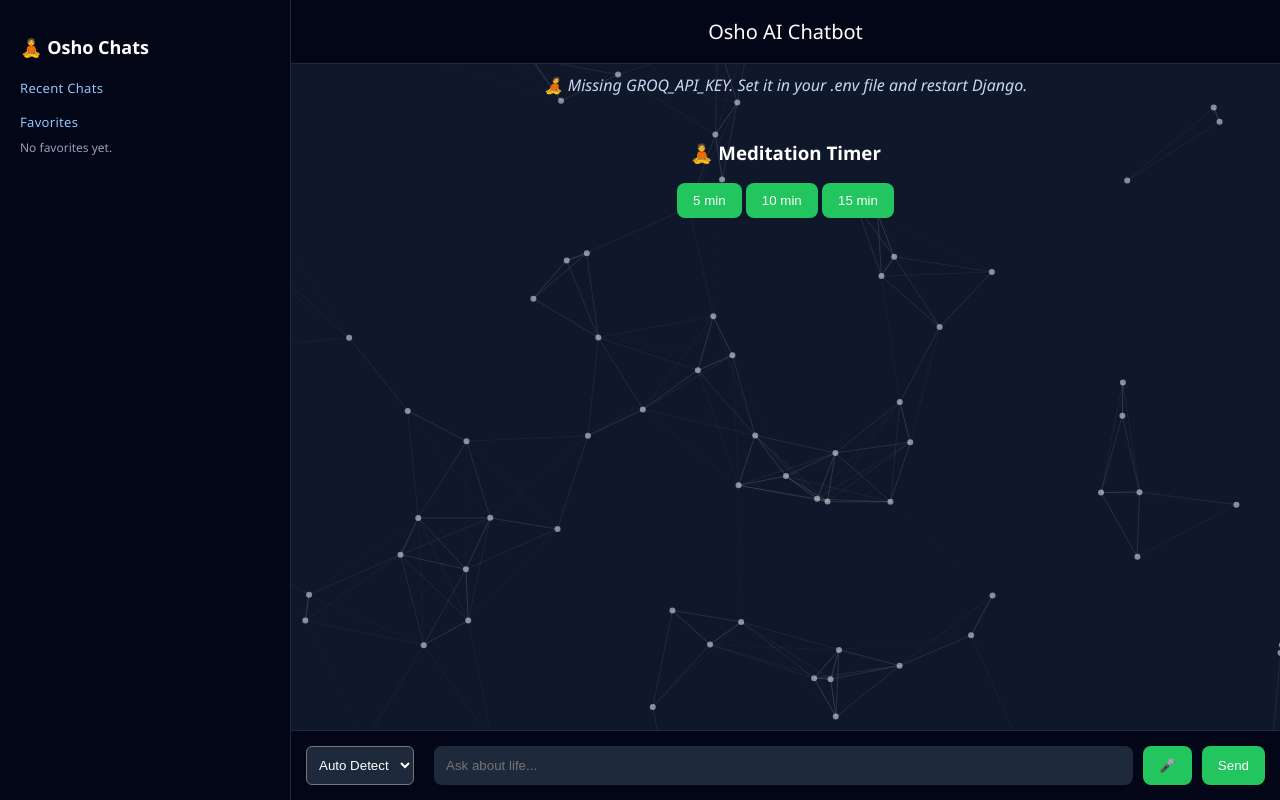
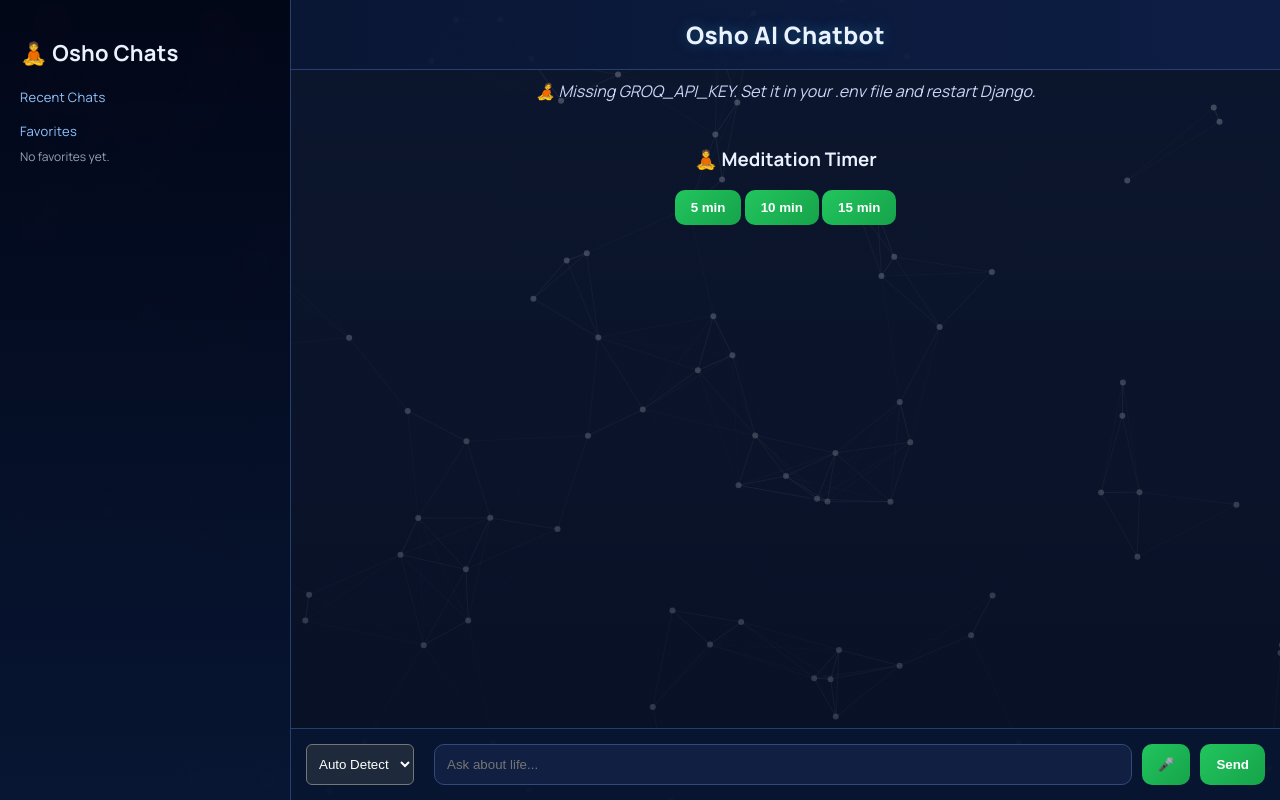
Before and after one commit to temporalzone/oshoai, a Django app: page / in a window 1280 px wide. Run offline with Django 5.2, Linux system fonts and the light colour scheme.

Commit message:
Enhance chatbot UI with modern styling and responsive layout

```diff
--- a/chatbot/templates/chat.html
+++ b/chatbot/templates/chat.html
@@ -9,14 +9,27 @@
 
 <style>
 
+@import url("https://fonts.googleapis.com/css2?family=Manrope:wght@400;500;700;800&display=swap");
+
+:root{
+--bg:#060f24;
+--panel:#0b1734cc;
+--panel-border:#25406f;
+--text:#eaf2ff;
+--muted:#9db3d6;
+--accent:#22c55e;
+--accent-2:#38bdf8;
+}
+
 
 body{
 margin:0;
-font-family:Segoe UI;
-background:#0f172a;
-color:white;
+font-family:Manrope, "Segoe UI", sans-serif;
+background:radial-gradient(circle at 20% 0%, #12244d 0%, #060f24 52%);
+color:var(--text);
 display:flex;
 height:100vh;
+overflow:hidden;
 }
 
 #language{
@@ -41,14 +54,17 @@ background:#0f172a;
 
 .sidebar{
 width:250px;
-background:#020617;
-border-right:1px solid #1e293b;
+background:linear-gradient(180deg, #020617f0, #081634f0);
+border-right:1px solid var(--panel-border);
 padding:20px;
+overflow-y:auto;
+backdrop-filter:blur(8px);
 }
 
 .sidebar h2{
-font-size:18px;
+font-size:22px;
 margin-bottom:20px;
+letter-spacing:.2px;
 }
 
 .history{
@@ -91,11 +142,33 @@ color:#fca5a5;
 padding:0;
 font-size:14px;
 cursor:pointer;
+transition:transform .2s ease;
+}
+
+.fav-remove:hover{
+transform:scale(1.08);
 }
 
 .fav-empty{
 font-size:12px;
 color:#94a3b8;
+}
+
+#favorites{
+max-height:48vh;
+overflow-y:auto;
+padding-right:4px;
+}
+
+.sidebar::-webkit-scrollbar,
+#favorites::-webkit-scrollbar{
+width:7px;
+}
+
+.sidebar::-webkit-scrollbar-thumb,
+#favorites::-webkit-scrollbar-thumb{
+background:#1e3a8a;
+border-radius:8px;
 }
 
 /* Main */
@@ -104,14 +177,18 @@ color:#94a3b8;
 flex:1;
 display:flex;
 flex-direction:column;
+background:linear-gradient(180deg, rgba(10,22,50,.55), rgba(6,15,36,.7));
 }
 
 .header{
 padding:18px;
-background:#020617;
-border-bottom:1px solid #1e293b;
-font-size:20px;
+background:linear-gradient(90deg, #0a1735ea, #0e1f47ea);
+border-bottom:1px solid var(--panel-border);
+font-size:24px;
+font-weight:800;
+letter-spacing:.4px;
 text-align:center;
+text-shadow:0 0 14px rgba(56,189,248,.35);
 }
 
 /* Chat */
@@ -167,27 +253,41 @@ background:#1e293b;
 .input-area{
 display:flex;
 padding:15px;
-background:#020617;
-border-top:1px solid #1e293b;
+background:#081632f0;
+border-top:1px solid var(--panel-border);
 gap:10px;
 }
 
 input{
 flex:1;
 padding:12px;
-border:none;
-border-radius:8px;
-background:#1e293b;
+border:1px solid #2d4b7b;
+border-radius:10px;
+background:#111f42;
 color:white;
+outline:none;
+transition:border-color .2s ease, box-shadow .2s ease;
+}
+
+input:focus{
+border-color:#3b82f6;
+box-shadow:0 0 0 3px rgba(59,130,246,.2);
 }
 
 button{
 padding:10px 16px;
 border:none;
-border-radius:8px;
-background:#22c55e;
+border-radius:10px;
+background:linear-gradient(135deg, #22c55e, #16a34a);
 color:white;
 cursor:pointer;
+font-weight:700;
+transition:transform .2s ease, filter .2s ease;
+}
+
+button:hover{
+transform:translateY(-1px);
+filter:brightness(1.08);
 }
 
 /* typing dots */
@@ -416,13 +547,28 @@ let originalIndex=favs.length-1-index
 let item=document.createElement("div")
 item.className="fav-item"
 
+let previewText=text.length>90 ? text.substring(0,90)+"..." : text
+
 item.innerHTML=`
-<div class="fav-text"></div>
+<div class="fav-body" onclick="toggleFav(this)">
+<div class="fav-preview"></div>
+<div class="fav-full"></div>
+</div>
 <button class="fav-remove" onclick="removeFav(${originalIndex})" title="Remove">✖</button>`
 
-item.querySelector(".fav-text").innerText=text
+item.querySelector(".fav-preview").innerText=previewText
+item.querySelector(".fav-full").innerText=text
 favoritesDiv.appendChild(item)
 })
+}
+
+function toggleFav(el){
+let preview=el.querySelector(".fav-preview")
+let full=el.querySelector(".fav-full")
+let isOpen=full.style.display==="block"
+
+full.style.display=isOpen ? "none" : "block"
+preview.style.display=isOpen ? "block" : "none"
 }
 
 function removeFav(index){
```
Also changed, not shown: other parts of chatbot/templates/chat.html (+86 -9 lines).
